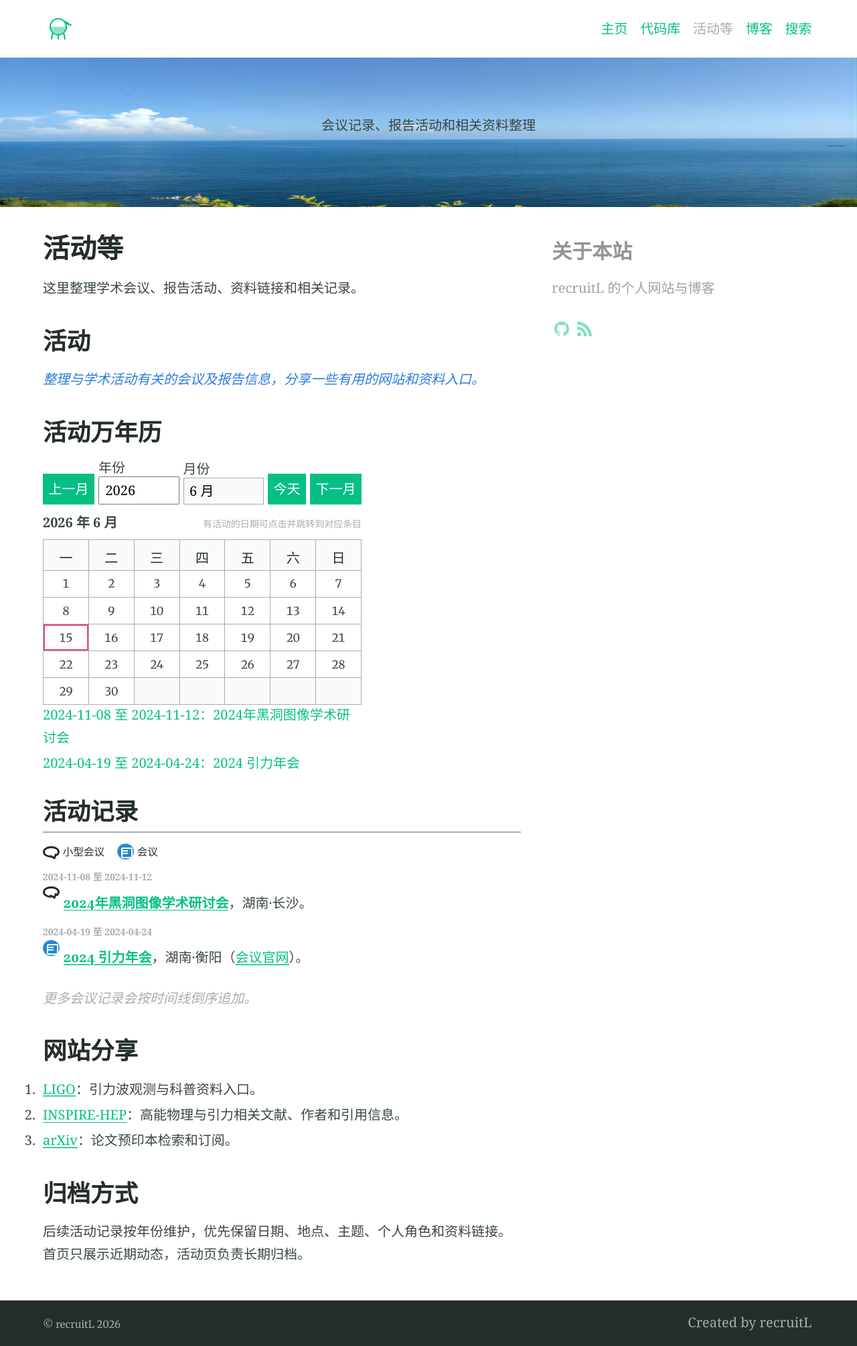
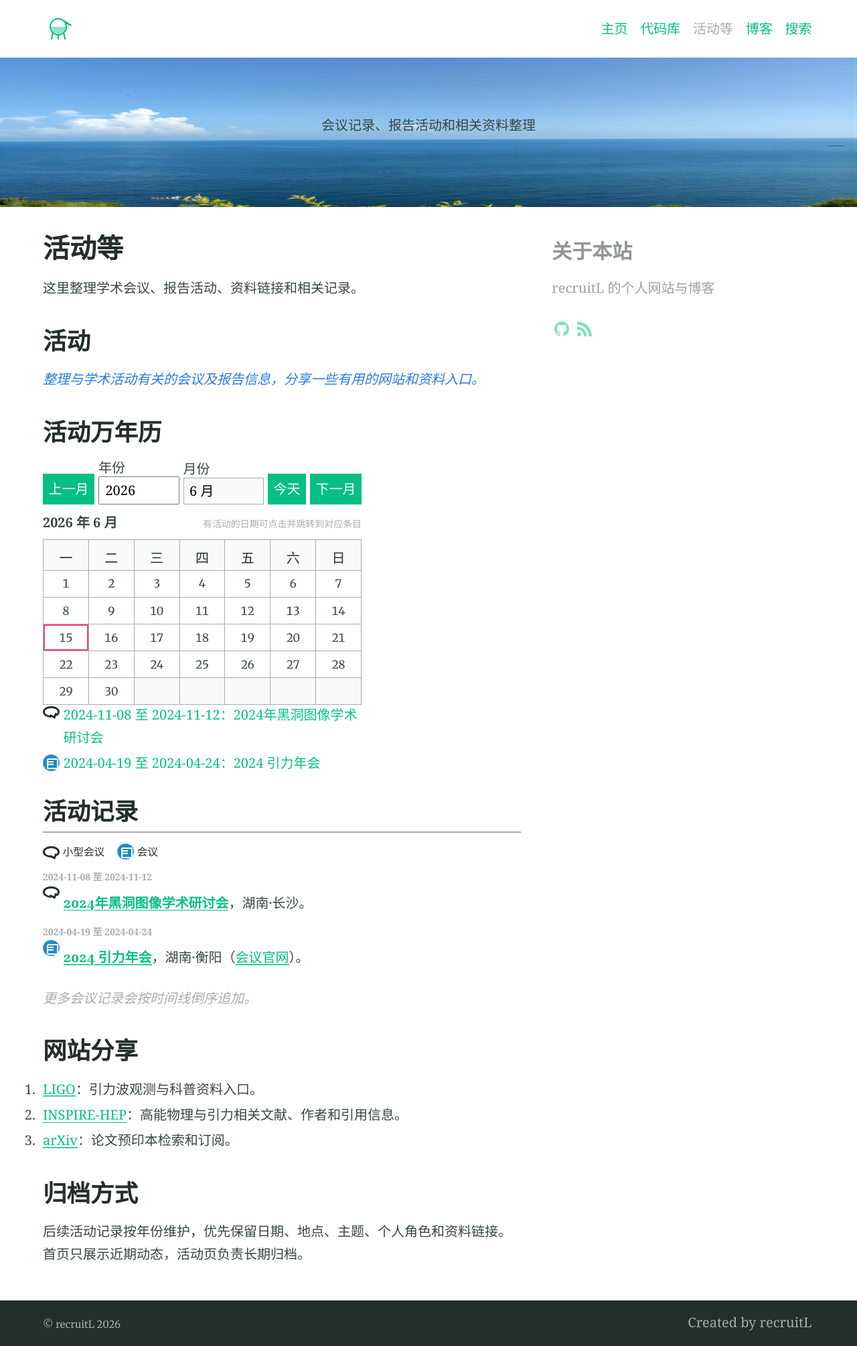
Before and after one commit to recruitL/recruitL.github.io, a Jekyll site: the page built from activities/index.md, in a window 1280 px wide. Shown: the whole page at 67% size. Built offline with Jekyll 4.4.1, drawn with Linux system fonts in a browser that asks for light colours.

Commit message:
Show activity icons in calendar links

```diff
--- a/_sass/_theme.scss
+++ b/_sass/_theme.scss
@@ -427,13 +427,18 @@ a .icon {
     a {
       background: none;
       color: $linkColour;
-      display: inline;
+      display: inline-flex;
+      gap: .35rem;
       line-height: inherit;
+      text-shadow: none;
       &:hover,
       &:focus {
         background: none;
         color: $hoverColour;
       }
+    }
+    .activity-icon {
+      margin-top: .2rem;
     }
   }
 }
--- a/activities/index.md
+++ b/activities/index.md
@@ -169,7 +171,8 @@ aside: true
   const renderEventLinks = () => {
     eventLinks.innerHTML = activityEvents.map(event => {
       const endText = event.end && event.end !== event.start ? ` 至 ${event.end}` : "";
-      return `<a href="#${event.anchor}">${event.start}${endText}：${escapeHtml(event.title)}</a>`;
+      const label = event.kind === "talk" ? "小型会议" : "会议";
+      return `<a class="activity-calendar__event-link" href="#${event.anchor}"><span class="activity-icon activity-icon--${event.kind}" aria-label="${label}" role="img"></span><span>${event.start}${endText}：${escapeHtml(event.title)}</span></a>`;
     }).join("");
   };
 
```
Also changed, not shown: other parts of activities/index.md (+3 -1 lines).
